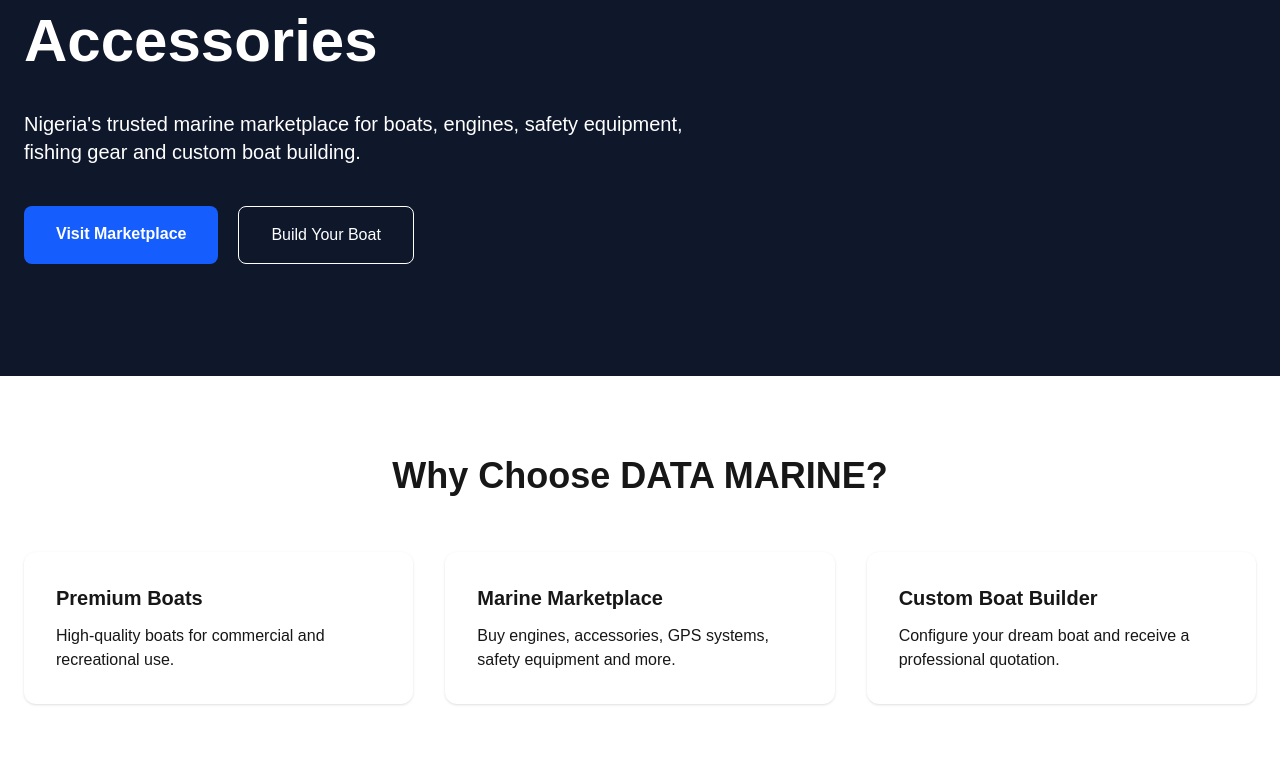
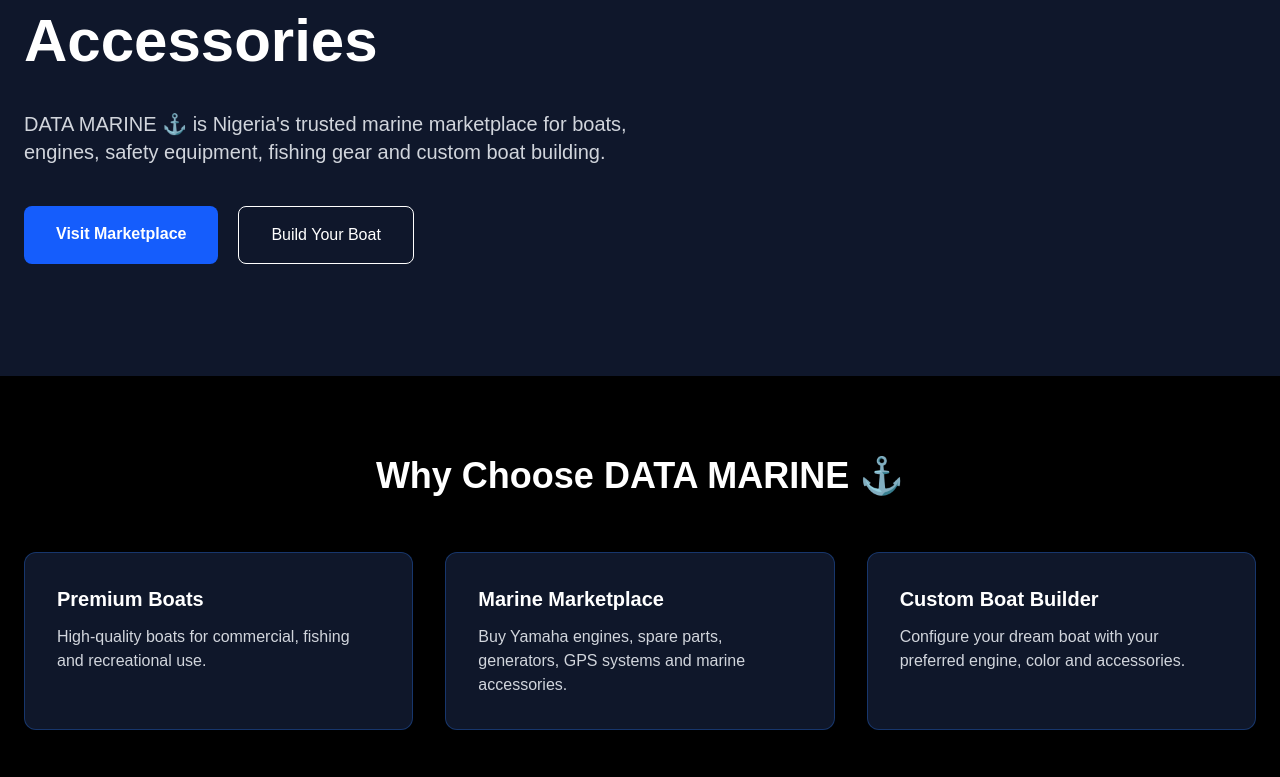
Before and after one commit to Tjoshuaa/datamarine, a Next.js app: page / in a window 1280 px wide. Shown: the part 1223-2000 px from the top of the page. Built offline with nearby package versions, Linux system fonts and the light colour scheme; no server answers; the database is empty.

Commit message:
Updated DATA MARINE branding

```diff
--- a/app/page.tsx
+++ b/app/page.tsx
@@ -1,132 +1,185 @@
 import Link from "next/link";
 import Hero from "@/components/Hero";
 import FeaturedProducts from "@/components/FeaturedProducts";
+
 export default function HomePage() {
   return (
     <main>
 
-      {<Hero />}
-      {<FeaturedProducts />}
+      <Hero />
+
+      <FeaturedProducts />
+
+
+      {/* HERO SECTION */}
+
       <section className="bg-slate-900 text-white">
 
         <div className="max-w-7xl mx-auto px-6 py-28">
 
           <h1 className="text-6xl font-bold leading-tight">
+
             Premium Boats
             <br />
             Marine Engines
             <br />
             Accessories
+
           </h1>
 
-          <p className="mt-8 text-xl max-w-2xl">
 
-            Nigeria's trusted marine marketplace for boats,
-            engines, safety equipment, fishing gear and
-            custom boat building.
+          <p className="mt-8 text-xl max-w-2xl text-gray-300">
+
+            DATA MARINE ⚓ is Nigeria's trusted marine marketplace
+            for boats, engines, safety equipment, fishing gear
+            and custom boat building.
 
           </p>
+
 
           <div className="mt-10 flex gap-5">
 
             <Link
               href="/marketplace"
-              className="bg-blue-600 px-8 py-4 rounded-lg font-semibold"
+              className="bg-blue-600 px-8 py-4 rounded-lg font-semibold hover:bg-blue-700"
             >
               Visit Marketplace
             </Link>
 
+
             <Link
               href="/customize"
-              className="border border-white px-8 py-4 rounded-lg"
+              className="border border-white px-8 py-4 rounded-lg hover:bg-white hover:text-black"
             >
               Build Your Boat
             </Link>
 
           </div>
 
+
         </div>
 
       </section>
 
+
+
       {/* FEATURES */}
 
-      <section className="max-w-7xl mx-auto py-20 px-6">
 
-        <h2 className="text-4xl font-bold text-center">
+      <section className="bg-black py-20 px-6">
 
-          Why Choose DATA MARINE?
+
+        <div className="max-w-7xl mx-auto">
+
+
+          <h2 className="text-4xl font-bold text-center text-white">
+
+            Why Choose DATA MARINE ⚓
 
           </h2>
 
+
+
           <div className="grid md:grid-cols-3 gap-8 mt-14">
 
-          <div className="bg-white p-8 rounded-xl shadow">
 
-            <h3 className="text-xl font-bold">
+
+            <div className="bg-[#0f172a] border border-blue-500/30 rounded-xl p-8 shadow-lg hover:border-blue-500 transition">
+
+
+              <h3 className="text-xl font-bold text-white">
 
                 Premium Boats
 
               </h3>
 
-            <p className="mt-3">
 
-              High-quality boats for commercial and
-              recreational use.
+              <p className="mt-3 text-gray-300">
+
+                High-quality boats for commercial,
+                fishing and recreational use.
 
               </p>
 
+
             </div>
 
-          <div className="bg-white p-8 rounded-xl shadow">
 
-            <h3 className="text-xl font-bold">
+
+
+            <div className="bg-[#0f172a] border border-blue-500/30 rounded-xl p-8 shadow-lg hover:border-blue-500 transition">
+
+
+              <h3 className="text-xl font-bold text-white">
 
                 Marine Marketplace
 
               </h3>
 
-            <p className="mt-3">
 
-              Buy engines, accessories, GPS systems,
-              safety equipment and more.
+              <p className="mt-3 text-gray-300">
+
+                Buy Yamaha engines, spare parts,
+                generators, GPS systems and marine accessories.
 
               </p>
 
+
             </div>
 
-          <div className="bg-white p-8 rounded-xl shadow">
 
-            <h3 className="text-xl font-bold">
+
+
+            <div className="bg-[#0f172a] border border-blue-500/30 rounded-xl p-8 shadow-lg hover:border-blue-500 transition">
+
+
+              <h3 className="text-xl font-bold text-white">
 
                 Custom Boat Builder
 
               </h3>
 
-            <p className="mt-3">
 
-              Configure your dream boat and receive
-              a professional quotation.
+              <p className="mt-3 text-gray-300">
+
+                Configure your dream boat with your
+                preferred engine, color and accessories.
 
               </p>
 
-          </div>
 
             </div>
 
+
+
+          </div>
+
+
+        </div>
+
+
       </section>
+
+
+
 
       {/* CALL TO ACTION */}
 
+
+
       <section className="bg-blue-600 text-white py-20">
 
+
         <div className="max-w-6xl mx-auto text-center px-6">
+
 
           <h2 className="text-5xl font-bold">
 
             Ready to Get Started?
 
           </h2>
+
+
 
           <p className="mt-6 text-xl">
 
@@ -135,16 +188,24 @@ export default function HomePage() {
 
           </p>
 
+
+
           <Link
             href="/marketplace"
             className="inline-block mt-10 bg-white text-blue-700 px-8 py-4 rounded-lg font-bold"
           >
+
             Shop Now
+
           </Link>
+
+
 
         </div>
 
+
       </section>
+
 
     </main>
   );
```
Lines whose indentation alone changed are shown as unchanged.
